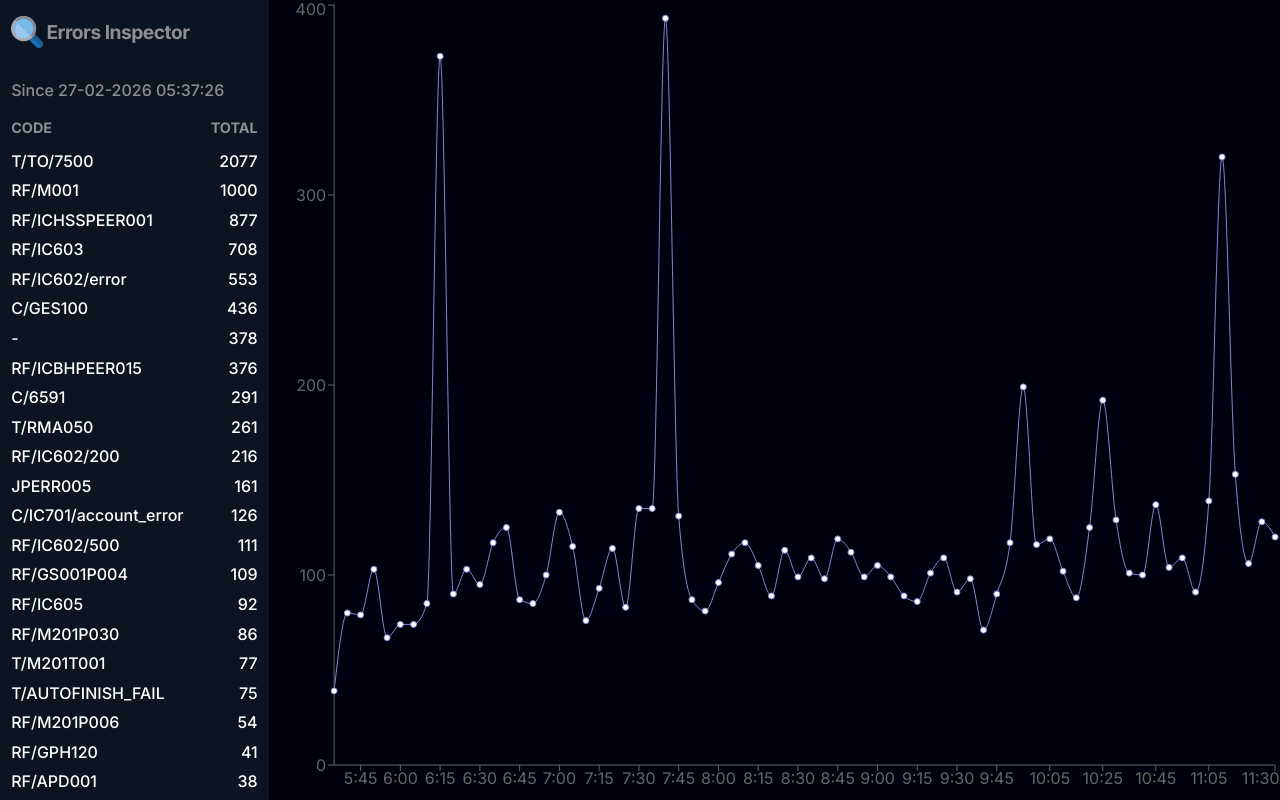
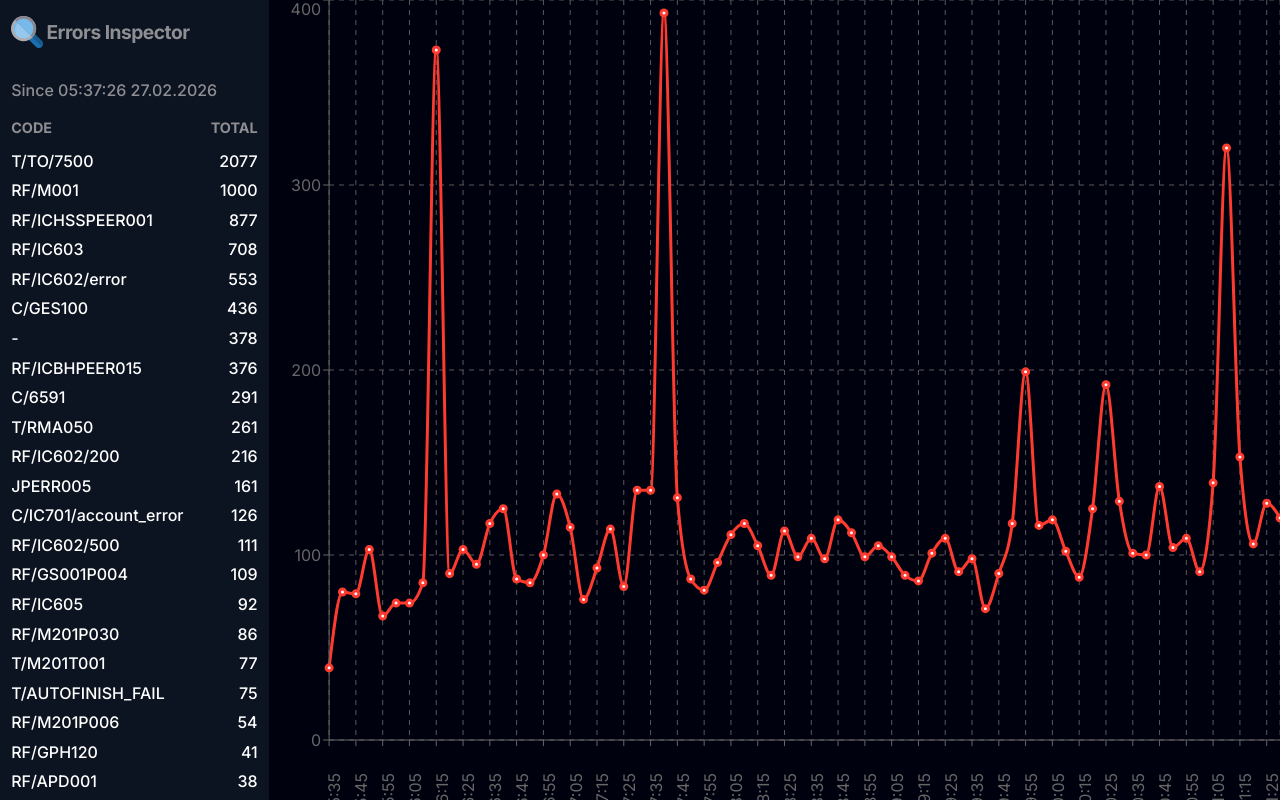
Before and after one commit to dimitarraychev/errors-inspector, a React (Vite) app: page / in a window 1280 px wide. Built offline with nearby package versions, Linux system fonts and the light colour scheme.

Commit message:
updated table

```diff
--- a/src/App.tsx
+++ b/src/App.tsx
@@ -3,6 +3,8 @@ import SideMenu from "./components/SideMenu/SideMenu";
 import TotalErrorsLineChart from "./components/TotalErrorsLineChart/TotalErrorsLineChart";
 
 function App() {
+
+
   return (
     <div className="app">
       <div className="app-body">
--- a/src/components/SideMenu/SideMenu.tsx
+++ b/src/components/SideMenu/SideMenu.tsx
@@ -4,7 +4,7 @@ import { useReportContext } from "../../context/ReportContext";
 import { formatDate } from "../../utils/date";
 
 const SideMenu = () => {
-  const { data } = useReportContext();
+  const { data, setSelectedCodes } = useReportContext();
 
   const codeTotals: { [code: string]: number } = {};
 
@@ -17,6 +17,15 @@ const SideMenu = () => {
   const sortedCodes = Object.entries(codeTotals)
     .map(([code, total]) => ({ code, total }))
     .sort((a, b) => b.total - a.total);
+
+  const toggleCode = (code: string) => {
+    setSelectedCodes(
+      (prev) =>
+        prev.includes(code)
+          ? prev.filter((c) => c !== code)
+          : [...prev, code],
+    );
+  };
 
   return (
     <div className="side-menu">
@@ -34,7 +43,11 @@ const SideMenu = () => {
         </li>
 
         {sortedCodes.map((report) => (
-          <li className="report-code-nav" key={report.code}>
+          <li
+            className="report-code-nav"
+            key={report.code}
+            onClick={() => toggleCode(report.code)}
+          >
             <span>{report.code}</span>
             <span>{report.total}</span>
           </li>
--- a/src/components/TotalErrorsLineChart/TotalErrorsLineChart.tsx
+++ b/src/components/TotalErrorsLineChart/TotalErrorsLineChart.tsx
@@ -1,6 +1,24 @@
-import { LineChart, Line, XAxis, YAxis, Tooltip } from "recharts";
+import {
+  LineChart,
+  Line,
+  XAxis,
+  YAxis,
+  Tooltip,
+  CartesianGrid,
+} from "recharts";
 import { useReportContext } from "../../context/ReportContext";
-import { formatDate } from "../../utils/date";
+import { formatDate, shortFormatDate } from "../../utils/date";
+
+const colors = [
+  "#FF5733",
+  "#33FF57",
+  "#3357FF",
+  "#FF33A1",
+  "#FF8C33",
+  "#33FFF5",
+  "#A633FF",
+];
+const getColor = (index: number) => colors[index % colors.length];
 
 const CustomTooltip = ({ active, payload, label }: any) => {
   if (active && payload && payload.length) {
@@ -16,35 +34,77 @@ const CustomTooltip = ({ active, payload, label }: any) => {
           borderRadius: "0.5rem",
         }}
       >
-        <p>{`Time: ${formatDate(label)}`}</p>
-        <p>{`Total: ${payload[0].value}`}</p>
+        <p>
+          <span style={{ color: "var(--light-gray)" }}>Time: </span>
+          {`${formatDate(label)}`}
+        </p>
+        {payload.map((p: any) => (
+          <p key={p.dataKey} style={{ color: p.stroke }}>
+            {`${p.dataKey}: ${p.value}`}
+          </p>
+        ))}
       </div>
     );
   }
-
   return null;
 };
 
 const TotalErrorsLineChart = () => {
-  const { data } = useReportContext();
+  const { data, selectedCodes } = useReportContext();
 
-  const chartData = data.reports.map((bucket) => ({
-    period: new Date(bucket.period),
-    total: bucket.total,
-  }));
+  const chartData = data.reports.map((bucket) => {
+    const codeCounts: { [key: string]: number } = {};
+    selectedCodes.forEach((code) => {
+      codeCounts[code] = bucket.codes[code] ?? 0;
+    });
+
+    return {
+      period: new Date(bucket.period),
+      total: bucket.total,
+      ...codeCounts,
+    };
+  });
 
   return (
-    <LineChart width={"100%"} height={"100%"} data={chartData}>
+    <LineChart
+      width={"100%"}
+      height={"100%"}
+      data={chartData}
+      margin={{ bottom: 30 }}
+    >
+      <CartesianGrid
+        stroke="var(--border)"
+        strokeDasharray="5 5"
+        vertical={true}
+        horizontal={true}
+      />
       <XAxis
         dataKey="period"
-        tickFormatter={(time) => {
-          const d = new Date(time);
-          return `${d.getHours()}:${d.getMinutes().toString().padStart(2, "0")}`;
-        }}
+        tickFormatter={(time) => shortFormatDate(time)}
+        interval={1}
+        angle={-90}
+        textAnchor="end"
+        dy={25}
       />
       <YAxis />
       <Tooltip content={<CustomTooltip />} />
-      <Line type="monotone" dataKey="total" stroke="#8884d8" />
+
+      <Line
+        type="monotone"
+        dataKey="total"
+        stroke="var(--red)"
+        strokeWidth={3}
+      />
+
+      {selectedCodes.map((code, index) => (
+        <Line
+          key={code}
+          type="monotone"
+          dataKey={code}
+          stroke={getColor(index)}
+          strokeWidth={3}
+        />
+      ))}
     </LineChart>
   );
 };
--- a/src/context/ReportContext.tsx
+++ b/src/context/ReportContext.tsx
@@ -12,6 +12,8 @@ interface ReportContextType {
   data: ErrorReportResponse;
   loading: boolean;
   error: string | null;
+  selectedCodes: string[];
+  setSelectedCodes: React.Dispatch<React.SetStateAction<string[]>>;
 }
 
 interface ReportContextProviderProps {
@@ -25,7 +27,7 @@ const ReportContextProvider = ({ children }: ReportContextProviderProps) => {
     since: "",
     reports: [],
   });
-
+  const [selectedCodes, setSelectedCodes] = useState<string[]>([]);
   const [loading, setLoading] = useState(false);
   const [error, setError] = useState<string | null>(null);
 
@@ -61,6 +63,8 @@ const ReportContextProvider = ({ children }: ReportContextProviderProps) => {
     data,
     loading,
     error,
+    selectedCodes,
+    setSelectedCodes,
   };
 
   return (
--- a/src/utils/date.ts
+++ b/src/utils/date.ts
@@ -8,5 +8,14 @@ export const formatDate = (isoString: string) => {
   const minutes = String(d.getMinutes()).padStart(2, "0");
   const seconds = String(d.getSeconds()).padStart(2, "0");
 
-  return `${day}-${month}-${year} ${hours}:${minutes}:${seconds}`;
+  return `${hours}:${minutes}:${seconds} ${day}.${month}.${year}`;
 };
+
+export const shortFormatDate = (isoString: string) => {
+  const d = new Date(isoString);
+
+  const hours = String(d.getHours()).padStart(2, "0");
+  const minutes = String(d.getMinutes()).padStart(2, "0");
+
+  return `${hours}:${minutes}`;
+};
```
